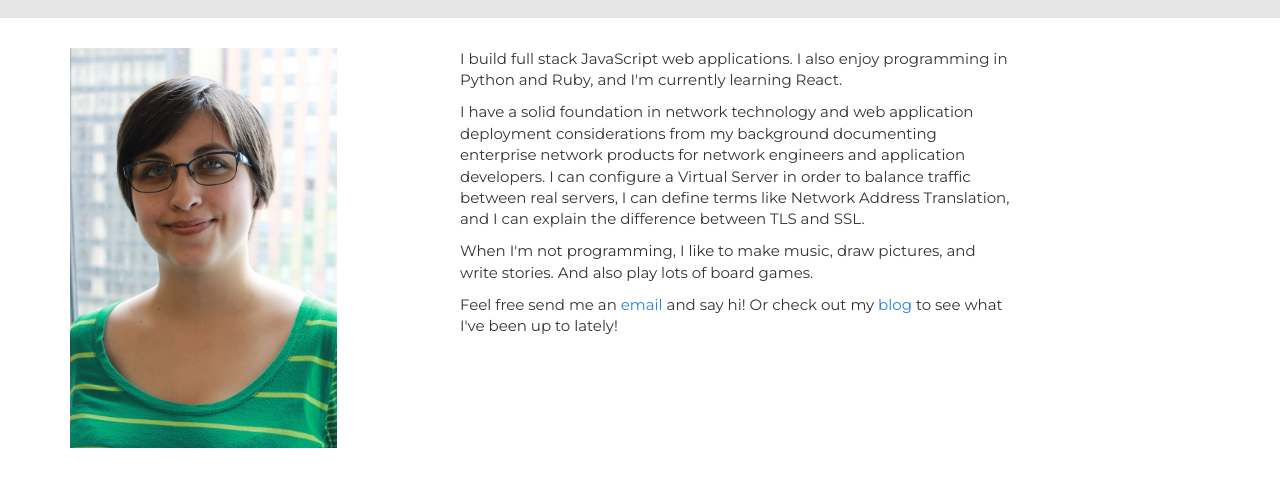
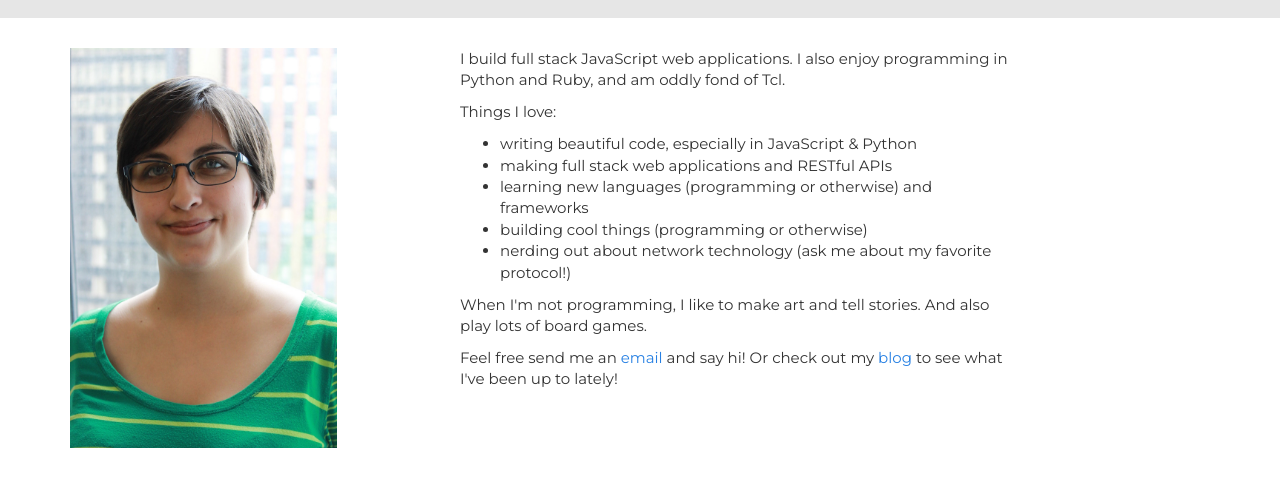
Before and after one commit to paloobi/portfolio-website-v1, a website: page server/index.html in a window 1280 px wide. Shown: the part 238-730 px from the top of the page. Drawn offline with nearby package versions, Linux system fonts and the light colour scheme; files that its build step writes are made by us from their sources; files whose address does not match are found by name; a web font is replaced by a local one.

Commit message:
Update about.html

```diff
--- a/browser/js/about/about.html
+++ b/browser/js/about/about.html
@@ -12,9 +12,16 @@
       <img class="pull-left photo" src="img/photo.jpeg" alt="photo of me">
     </div>
     <div class="col-md-6">
-      <p>I build full stack JavaScript web applications. I also enjoy programming in Python and Ruby, and I'm currently learning React.</p>
-      <p>I have a solid foundation in network technology and web application deployment considerations from my background documenting enterprise network products for network engineers and application developers. I can configure a Virtual Server in order to balance traffic between real servers, I can define terms like Network Address Translation, and I can explain the difference between TLS and SSL.</p>
-      <p>When I'm not programming, I like to make music, draw pictures, and write stories. And also play lots of board games.</p>
+      <p>I build full stack JavaScript web applications. I also enjoy programming in Python and Ruby, and am oddly fond of Tcl.</p>
+      <p>Things I love: </p>
+      <ul>
+        <li>writing beautiful code, especially in JavaScript & Python</li>
+        <li>making full stack web applications and RESTful APIs</li>
+        <li>learning new languages (programming or otherwise) and frameworks</li>
+        <li>building cool things (programming or otherwise)</li>
+        <li>nerding out about network technology (ask me about my favorite protocol!)</li>
+      </ul>
+      <p>When I'm not programming, I like to make art and tell stories. And also play lots of board games.</p>
       <p>Feel free send me an <a href="mailto:alex@polubiec.com">email</a> and say hi! Or check out my <a href="http://paloobi.tumblr.com">blog</a> to see what I've been up to lately!</p>
     </div>
     <div class="col-md-2"></div>
```
